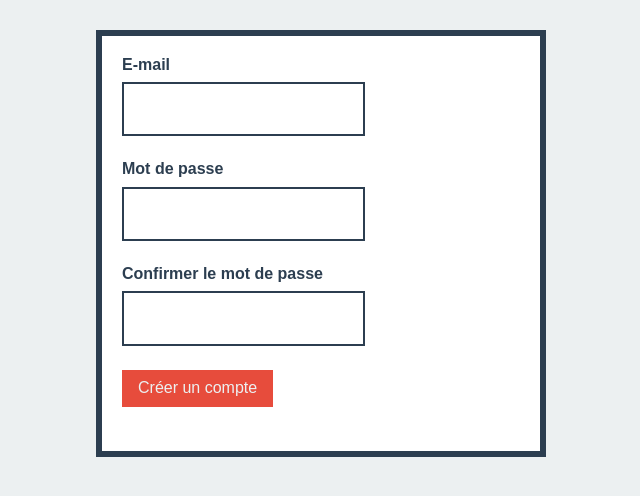
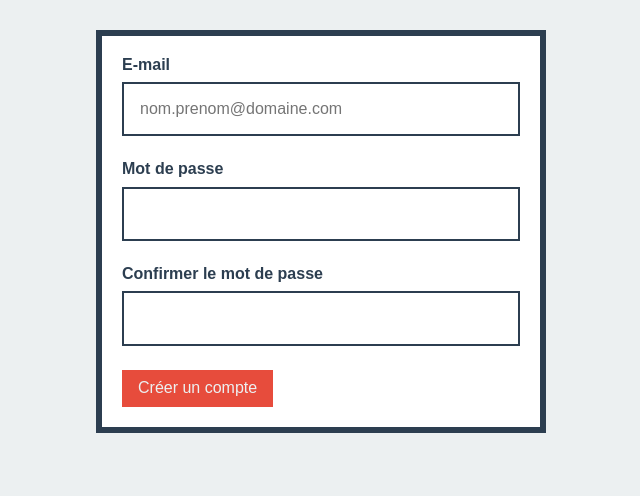
Before and after one commit to divtec-cejef/133a-mini-formulaire-AlexLeProgrammer, a plain HTML site: page index.html in a window 1280 px wide. Shown: the part 90-586 px from the top of the page, without its empty margins (319-959 px from the left). Drawn offline with Linux system fonts and the light colour scheme.

Commit message:
force héritage police

```diff
--- a/css/main.css
+++ b/css/main.css
@@ -68,6 +68,10 @@ form > ul > li {
     margin-bottom: 1.5em;
 }
 
+form > ul > li:last-of-type {
+    margin-bottom: 0;
+}
+
 label {
     display: block;
     margin-bottom: .5em;
@@ -78,4 +82,9 @@ label {
 input {
     border: 2px solid #2c3e50;
     padding: 1em;
+    width: 100%;
+    /* Forcer héritage des polices */
+    font-family: inherit;
+    font-size: inherit;
+    color: inherit;
 }
--- a/index.html
+++ b/index.html
@@ -21,7 +21,7 @@
         <ul>
             <li>
                 <label for="email">E-mail</label>
-                <input id="email" name="email" type="email">
+                <input id="email" name="email" type="email" placeholder="nom.prenom@domaine.com">
             </li>
 
             <li>
```
